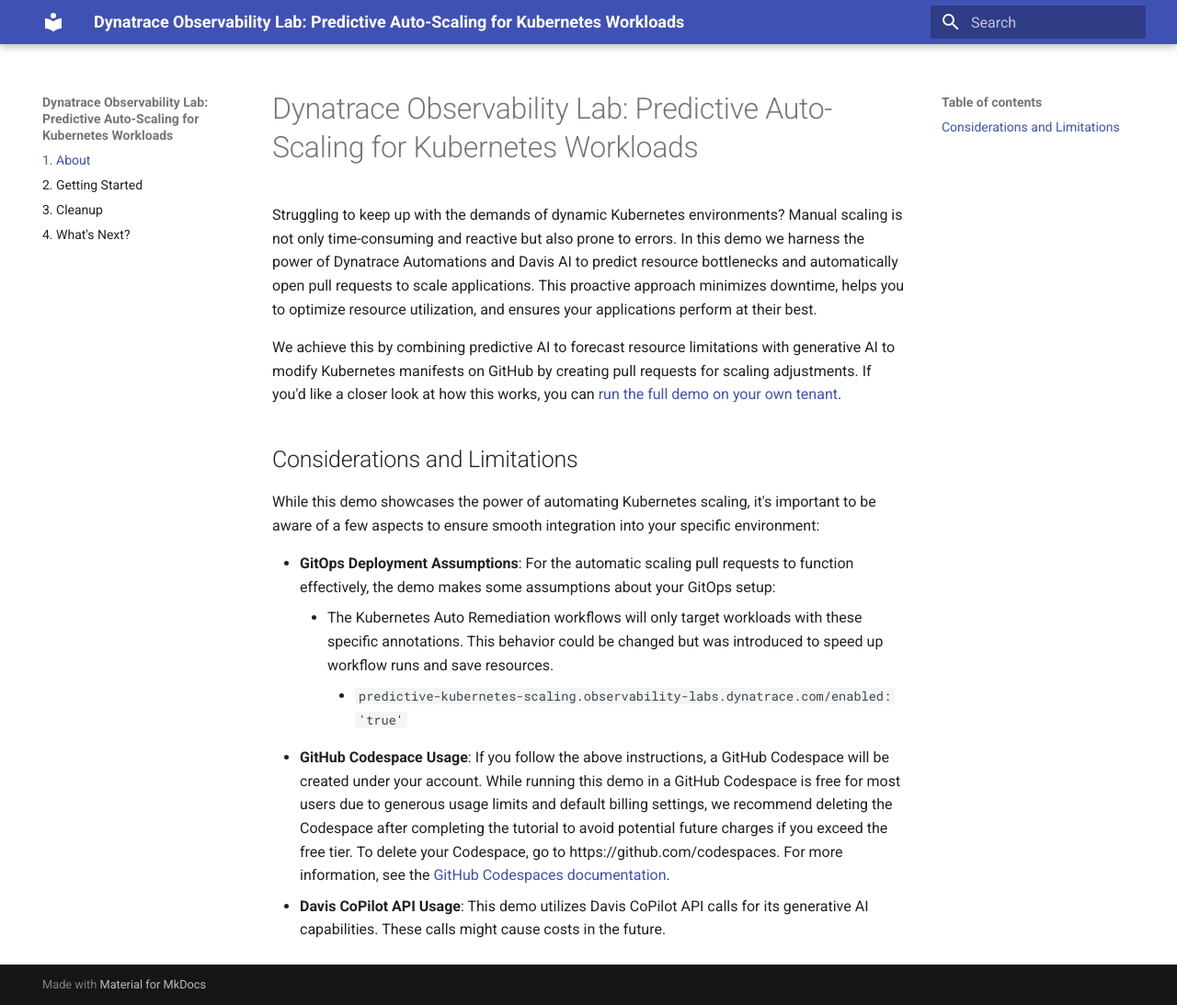
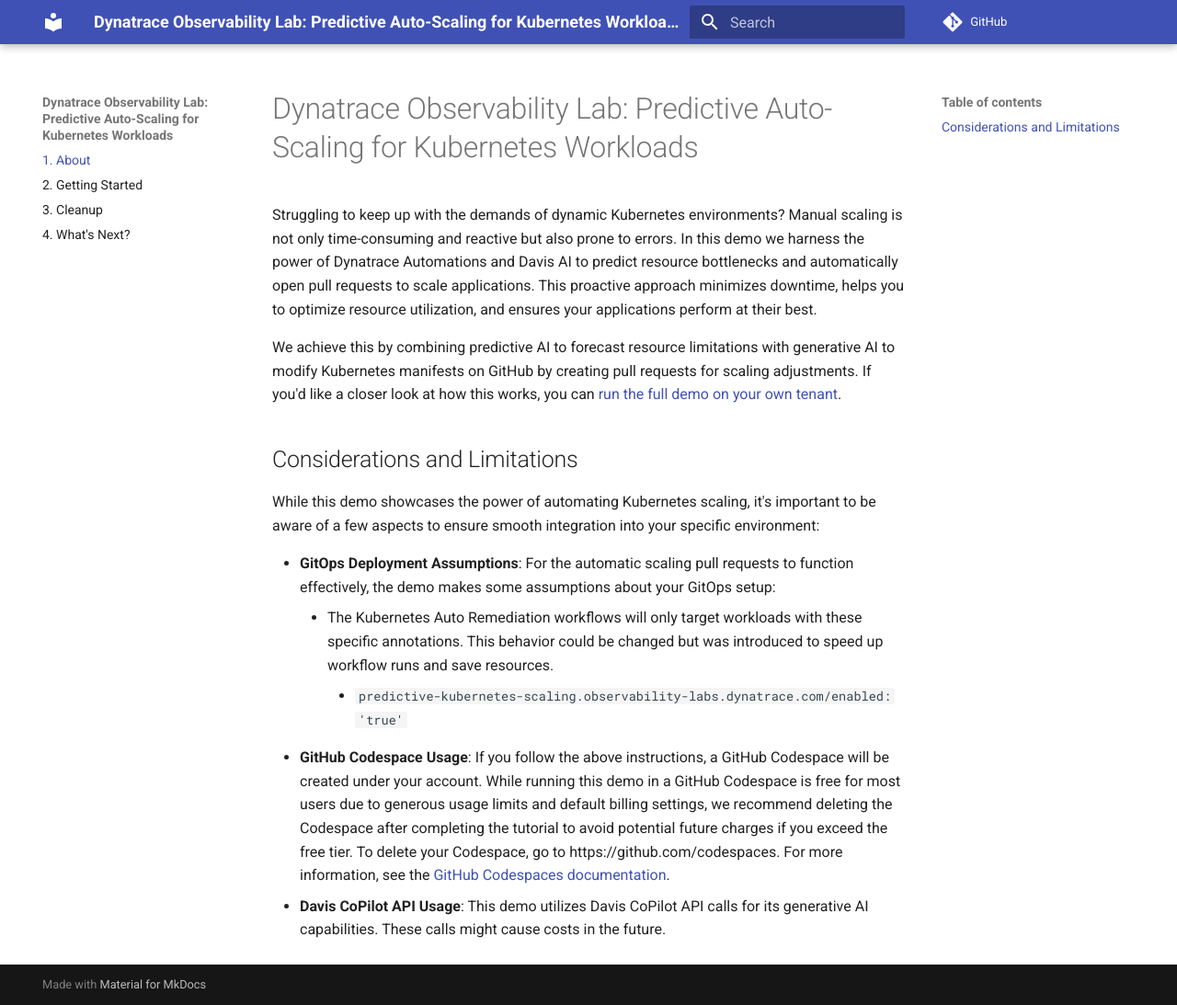
Before and after one commit to Dynatrace/obslab-predictive-kubernetes-scaling, an MkDocs documentation site: the page built from docs/index.md, in a window 1280 px wide and 1093 px high. Shown: the whole window at 92% size. Built offline with MkDocs 1.6.1 and Material for MkDocs 9.7.7, drawn with Linux system fonts in a browser that asks for light colours; comment, search, counter and statistics services are not loaded.

Commit message:
Add GitHub link
Adds GH link from GH pages docs back to repo

```diff
--- a/mkdocs.yaml
+++ b/mkdocs.yaml
@@ -1,4 +1,6 @@
 site_name: "Dynatrace Observability Lab: Predictive Auto-Scaling for Kubernetes Workloads"
+repo_name: "GitHub"
+repo_url: "https://github.com/dynatrace/obslab-predictive-kubernetes-scaling"
 nav:
   - '1. About': index.md
   - '2. Getting Started': getting-started.md
```
